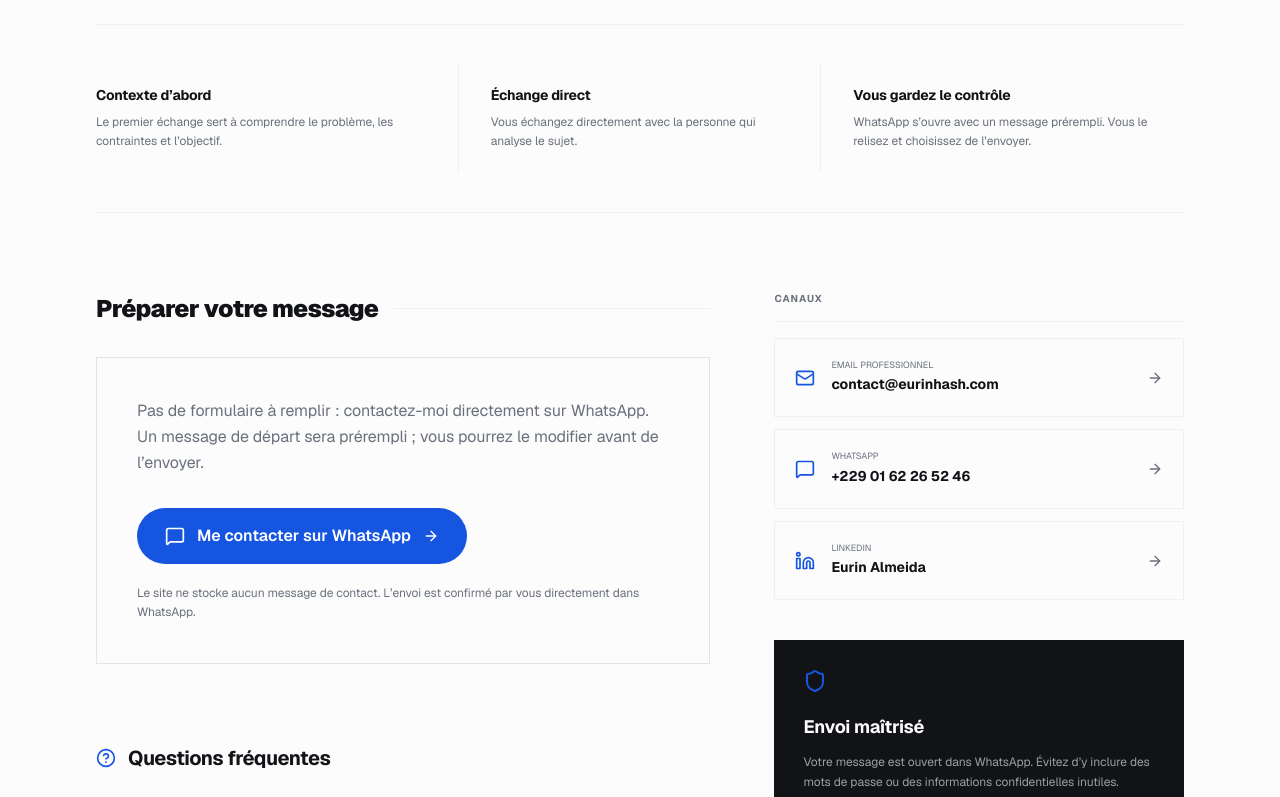
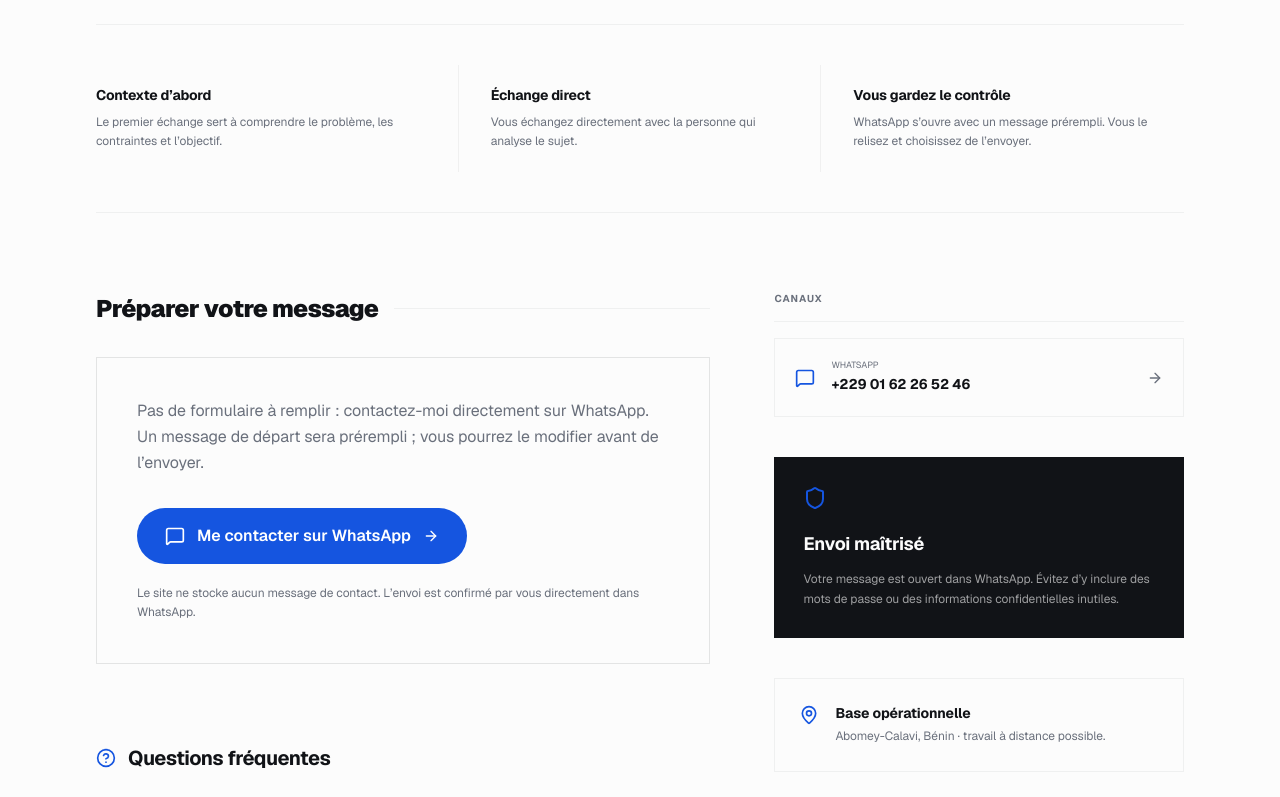
Before and after one commit to digitaleflex/eurinhash-cs, a Next.js app: page /contact in a window 1280 px wide. Shown: the part 522-1319 px from the top of the page. Built offline with nearby package versions, Linux system fonts and the light colour scheme.

Commit message:
refactor(contact): faire de WhatsApp le canal unique

```diff
--- a/app/contact/page.tsx
+++ b/app/contact/page.tsx
@@ -1,6 +1,6 @@
 'use client';
 
-import { Mail, Linkedin, MessageSquare, ArrowRight, MapPin, Shield, HelpCircle } from 'lucide-react';
+import { MessageSquare, ArrowRight, MapPin, Shield, HelpCircle } from 'lucide-react';
 
 const trustSignals = [
   { title: 'Contexte d’abord', desc: 'Le premier échange sert à comprendre le problème, les contraintes et l’objectif.' },
@@ -9,9 +9,7 @@ const trustSignals = [
 ];
 
 const channels = [
-  { icon: Mail, label: 'Email professionnel', value: 'contact@eurinhash.com', href: 'mailto:contact@eurinhash.com' },
-  { icon: MessageSquare, label: 'WhatsApp', value: '+229 01 62 26 52 46', href: 'https://wa.me/2290162265246' },
-  { icon: Linkedin, label: 'LinkedIn', value: 'Eurin Almeida', href: 'https://www.linkedin.com/in/eurindalemeida/' },
+  { icon: MessageSquare, label: 'WhatsApp', value: '+229 01 62 26 52 46', href: 'https://wa.me/2290162265246?text=Bonjour%20Eurin%2C%20je%20vous%20contacte%20depuis%20votre%20portfolio.' },
 ];
 
 const faqs = [
```
